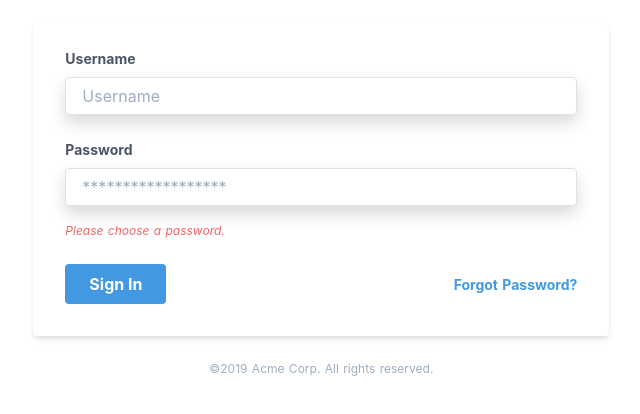
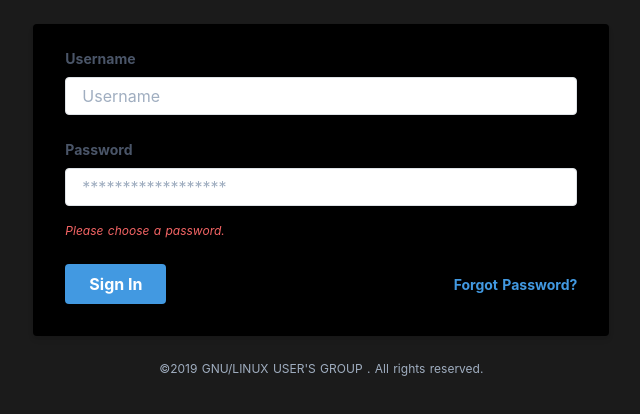
Before and after one commit to abhakta-47/onestop-frontend, a Nuxt app: page /login in a window 1280 px wide. Shown: the top 414 px of the page, without its empty margins (195-835 px from the left). Built offline with nearby package versions, Linux system fonts and the light colour scheme.

Commit message:
Login connected to HomePage

```diff
--- a/pages/index.vue
+++ b/pages/index.vue
@@ -18,13 +18,7 @@
         >
           GLUG
         </a>
-        <a
-          href=""
-          target="_blank"
-          class="button--grey"
-        >
-          LogIn <!-- In the login section, we can say that only a  -->
-        </a>
+        <nuxt-link to="/login" class="button--grey">LogIn</nuxt-link> <!-- In the login section, we can say that only a  -->
       </div>
     </div>
     <div class="footer">
--- a/pages/login.vue
+++ b/pages/login.vue
@@ -1,10 +1,10 @@
 <template>
-  <div class="container">
+  <div class="container-fluid">
     <div class="row">
       <div class="col-2"></div>
       <div class="col-8">
         <div class="w-full max-w-xl">
-          <form class="bg-white shadow-md rounded px-8 pt-6 pb-8 mb-4 mt-4">
+          <form class="bg-black shadow-md rounded px-8 pt-6 pb-8 mb-4 mt-4">
             <div class="mb-4">
               <label
                 class="block text-gray-700 text-sm font-bold mb-2"
@@ -54,7 +54,7 @@
             </div>
           </form>
           <p class="text-center text-gray-500 text-xs">
-            &copy;2019 Acme Corp. All rights reserved.
+            &copy;2019 GNU/LINUX USER'S GROUP . All rights reserved.
           </p>
         </div>
       </div>
@@ -75,3 +75,21 @@ export default {
   }
 }
 </script>
+
+<style scoped>
+.container-fluid {
+  width: 100vw!important;
+  height: 100vh!important;
+  background-color: black!important;
+}
+.row {
+  height: 100vh!important;
+  background-color: rgb(27, 27, 27);
+}
+.col-8 {
+  background: rgb(27, 27, 27);
+}
+form {
+  word-break: break-all;
+}
+</style>
```
Also changed, not shown: 2 other files (tests, documents, lock files or other folders).
